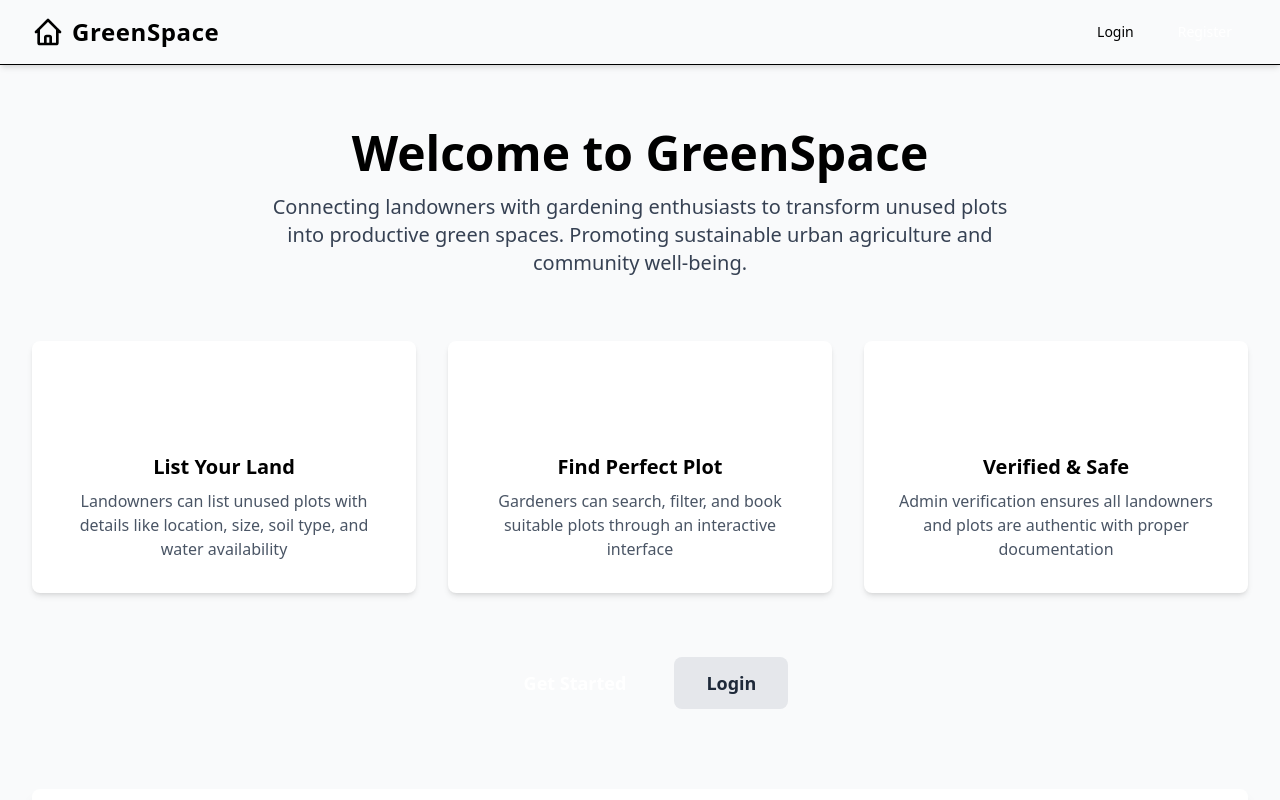
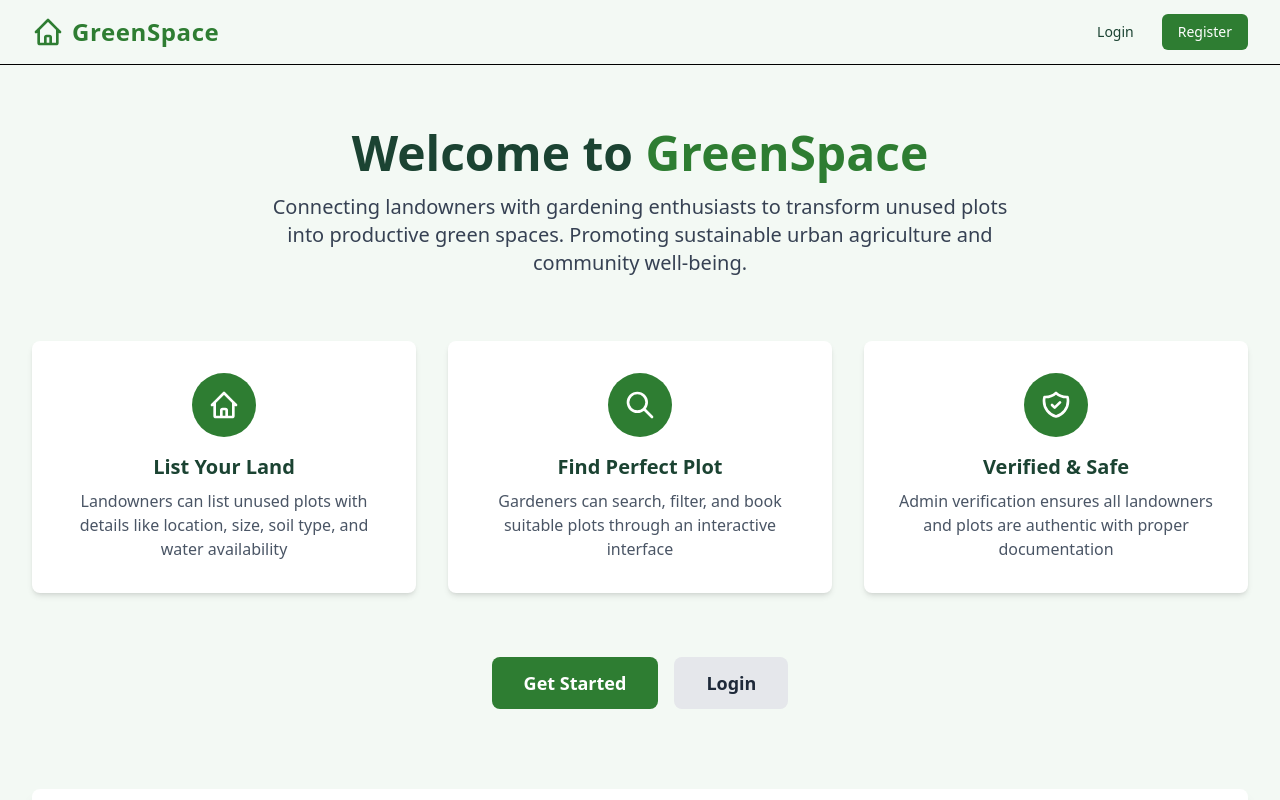
Before and after one commit to Sai-Srevan2004/GreenSpace, a React app in the folder frontend/: page / in a window 1280 px wide. Shown: the top 800 px of the page. Built offline with nearby package versions, Linux system fonts and the light colour scheme; the HTML template or start-up script is replaced by a standard one.

Commit message:
added custom colors in index.css files

```diff
--- a/frontend/src/index.css
+++ b/frontend/src/index.css
@@ -1 +1,27 @@
 @import "tailwindcss";
+
+:root {
+  --color-primary: #2E7D32;      /* Fresh leafy green */
+  --color-secondary: #81C784;    /* Soft spring green */
+  --color-accent: #FFD54F;       /* Warm sunlight yellow */
+  --color-background: #F3F9F4;   /* Gentle greenish white */
+  --color-text: #1B4332;
+  --primary: #2E7D32;        /* Leafy Green */
+  --secondary: #81C784;      /* Soft Green */
+  --accent-light: #FFF8E1;   /* Light yellow */
+  --accent-dark: #FFD54F;    /* Warm sunlight yellow */
+  --bg-light: #F3F9F4;       /* Gentle greenish background */
+  --text-dark: #1B4332;      /* Deep forest green */
+  --text-muted: #4B5563;     /* Gray-green for subtle text */
+  --border-light: #E5E7EB;   /* Light border */
+}
+        /* Deep forest green */
+
+
+/* Optional: dark mode */
+@media (prefers-color-scheme: dark) {
+  :root {
+    --color-background: #1B4332;
+    --color-text: #F3F9F4;
+  }
+}
```
